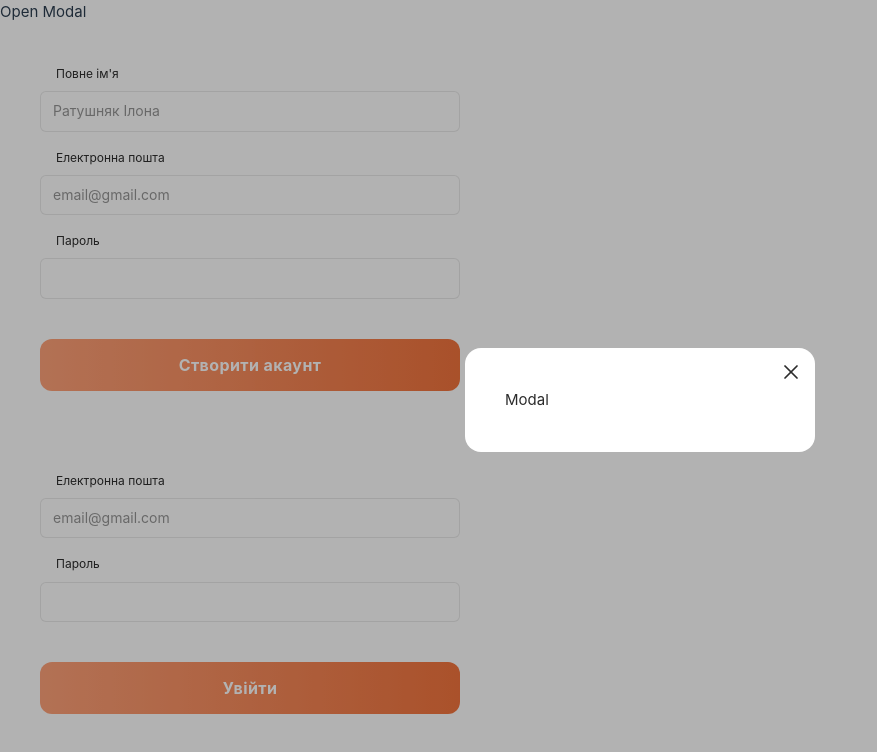
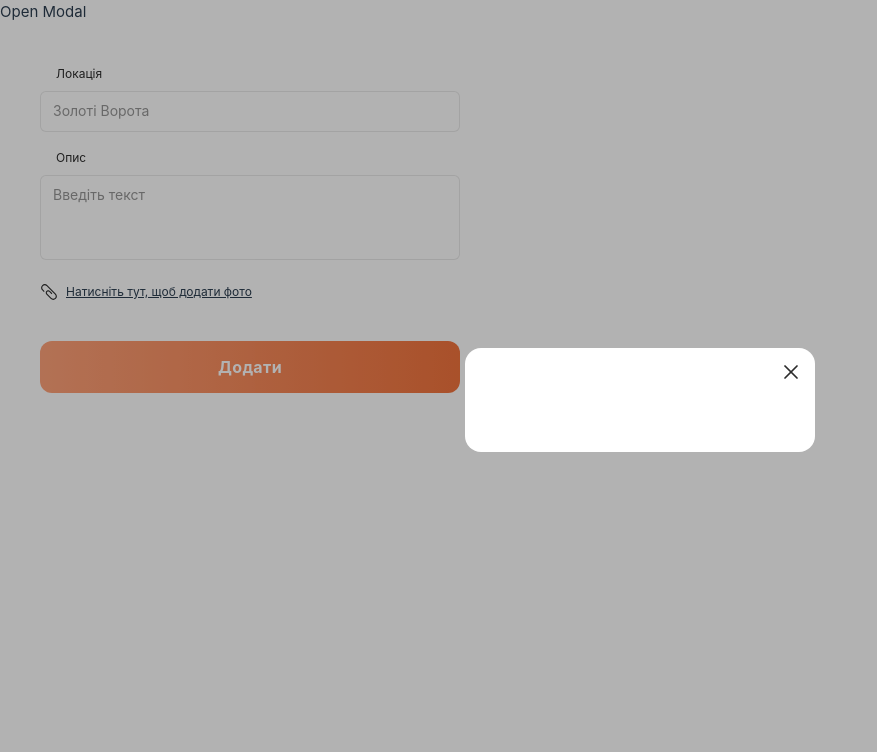
Before and after one commit to SvKost/traveller-vue-test, a Vue app: page / in a window 1280 px wide. Shown: the top 752 px of the page, without its empty margins (0-877 px from the left). Built offline with nearby package versions, Linux system fonts and the light colour scheme; what vue-svg-sprite would draw is missing.

Commit message:
uploading img input created

```diff
--- a/src/App.vue
+++ b/src/App.vue
@@ -1,8 +1,9 @@
 <script setup>
 import { ref } from 'vue'
-import LoginForm from './components/Auth/LoginForm/LoginForm.vue'
+// import LoginForm from './components/Auth/LoginForm/LoginForm.vue'
 import IModal from './components/IModal/IModal.vue'
-import RegistrationForm from './components/Auth/RegistrationForm/RegistrationForm.vue'
+// import RegistrationForm from './components/Auth/RegistrationForm/RegistrationForm.vue'
+import NewPlace from './components/FavoritePlace/NewPlace.vue'
 // import FavoritePlaces from './components/FavoritePlaces/FavoritePlaces.vue'
 // import HomepageView from './views/HomepageView.vue'
 
@@ -24,7 +25,9 @@ const openModal = () => {
     <FavoritePlaces />
   </div> -->
 
-  <RegistrationForm @submit="console.log" />
-  <LoginForm @submit="console.log" />
-  <IModal v-if="isOpen" @close="closeModal">Modal</IModal>
+  <!-- <RegistrationForm @submit="console.log" /> -->
+  <!-- <LoginForm @submit="console.log" /> -->
+
+  <NewPlace @submit="console.log" />
+  <IModal v-if="isOpen" @close="closeModal"></IModal>
 </template>
--- /dev/null
+++ b/src/components/FavoritePlace/NewPlace.vue
@@ -0,0 +1,25 @@
+<script setup>
+import { reactive, ref, toRaw } from 'vue'
+import FormContainer from '../Auth/FormContainer.vue'
+import IInput from '../IInput.vue'
+import IButton from '../IButton.vue'
+import InputUploadImg from '../InputUploadImg/InputUploadImg.vue'
+
+const emit = defineEmits(['submit'])
+const imgUrlBase64 = ref('')
+
+const formData = reactive({
+  location: '',
+  description: ''
+})
+</script>
+
+<template>
+  <FormContainer @submit.prevent="emit('submit', toRaw(formData))">
+    <IInput placeholder="Золоті Ворота" label="Локація" />
+    <IInput type="textarea" placeholder="Введіть текст" label="Опис" />
+    <img v-if="imgUrlBase64" :src="imgUrlBase64" />
+    <InputUploadImg @uploaded="(base64) => (imgUrlBase64 = base64)" />
+    <IButton class="w-full mt-10" variant="gradient" type="submit">Додати</IButton>
+  </FormContainer>
+</template>
--- a/src/components/FavoritePlaces/FavoritePlaces.vue
+++ b/src/components/FavoritePlaces/FavoritePlaces.vue
@@ -1,7 +1,6 @@
 <script setup>
 import FavoritePlace from '../FavoritePlace/FavoritePlace.vue'
 import IButton from '../IButton.vue'
-import IInput from '../IInput.vue'
 </script>
 
 <template>
--- a/src/components/IInput.vue
+++ b/src/components/IInput.vue
@@ -1,4 +1,6 @@
 <script setup>
+import { computed } from 'vue'
+
 const props = defineProps({
   modelValue: String,
   label: String,
@@ -10,17 +12,34 @@ const props = defineProps({
 })
 
 const emit = defineEmits(['update:modelValue'])
+
+const baseStyles =
+  'px-3 py-2 w-full bg-[#FFF] border-[1px] border-lightGrey rounded-md text-[14px] focus:outline-none focus:border-primary placeholder:text-grey'
+
+const isTextarea = computed(() => {
+  return props.type === 'textarea'
+})
+
+const inputStyles = computed(() => {
+  return isTextarea.value ? baseStyles + ' resize-none' : baseStyles
+})
+
+const componentName = computed(() => {
+  return isTextarea.value ? 'textarea' : 'input'
+})
 </script>
 
 <template>
   <div class="w-full text-black flex flex-col mb-4">
     <label class="block">
       <span class="block px-4 mb-2 text-[12px]">{{ props.label }}</span>
-      <input
+      <component
+        :is="componentName"
+        rows="3"
+        :class="inputStyles"
         :value="modelValue"
         @input="emit('update:modelValue', $event.target.value)"
         v-bind="{ ...$props, ...$attrs }"
-        class="px-3 py-2 w-full bg-[#FFF] border-[1px] border-lightGrey rounded-md text-[14px] focus:outline-none focus:border-primary placeholder:text-grey"
       />
     </label>
   </div>
--- a/src/components/IModal/IModal.vue
+++ b/src/components/IModal/IModal.vue
@@ -1,6 +1,7 @@
 <script setup>
 import { onMounted, onUnmounted, Teleport } from 'vue'
 import CrossIcon from '../../components/icons/CrossIcon.vue'
+import InputUploadImg from '../InputUploadImg/InputUploadImg.vue'
 
 const emit = defineEmits(['close'])
 
@@ -14,7 +15,7 @@ onUnmounted(() => {
 </script>
 
 <template>
-  <Teleport to="body">
+  <component :is="Teleport" to="body">
     <div
       class="flex w-full h-full fixed top-0 left-0 overflow-auto bg-[rgba(0,0,0,0.3)]"
       @click.self="emit('close')"
@@ -26,5 +27,5 @@ onUnmounted(() => {
         <slot></slot>
       </div>
     </div>
-  </Teleport>
+  </component>
 </template>
--- /dev/null
+++ b/src/components/InputUploadImg/InputUploadImg.vue
@@ -0,0 +1,36 @@
+<script setup>
+import { ref } from 'vue'
+import UploadImgIcon from './UploadImgIcon.vue'
+
+const emit = defineEmits(['uploaded'])
+const errorMessage = ref('')
+
+const handleUploadImg = (event) => {
+  const file = event.target.files[0]
+
+  if (file.size > 3 * 1024 * 1024) {
+    errorMessage.value = 'Занадто великий файл'
+    return
+  }
+
+  const fileReader = new FileReader()
+
+  fileReader.readAsDataURL(file)
+
+  fileReader.onload = () => {
+    errorMessage.value = ''
+    emit('uploaded', fileReader.result)
+  }
+}
+</script>
+
+<template>
+  <label class="cursor-pointer hover:text-primary">
+    <input type="file" accept="image/*" class="hidden" @change="handleUploadImg" />
+    <span class="flex gap-2 items-center">
+      <UploadImgIcon />
+      <span class="underline text-xs">Натисніть тут, щоб додати фото</span>
+    </span>
+  </label>
+  <div v-if="errorMessage" class="text-red-500">{{ errorMessage }}</div>
+</template>
--- /dev/null
+++ b/src/components/InputUploadImg/UploadImgIcon.vue
@@ -0,0 +1,8 @@
+<template>
+  <svg xmlns="http://www.w3.org/2000/svg" width="18" height="18" viewBox="0 0 18 18" fill="none">
+    <path
+      d="M15.8061 10.6312L7.36856 2.19373C5.96231 0.731231 3.65605 0.731231 2.19355 2.13748C0.731055 3.54373 0.731055 5.90623 2.19355 7.31248L2.2498 7.36873L3.8248 8.99998L4.6123 8.21248L2.98105 6.58123C2.0248 5.62498 2.0248 3.99373 2.98105 3.03748C3.9373 2.08123 5.56855 2.02498 6.5248 2.98123L6.58105 3.03748L14.9623 11.4187C15.9748 12.375 15.9748 14.0062 15.0186 14.9625C14.0623 15.975 12.4311 15.975 11.4748 15.0187L11.4186 14.9625L7.25605 10.8C6.69355 10.2375 6.7498 9.33748 7.25605 8.83123C7.52572 8.58696 7.87658 8.45167 8.24043 8.45167C8.60428 8.45167 8.95514 8.58696 9.2248 8.83123L11.5311 11.1375L12.3186 10.35L9.95605 7.98748C9.71659 7.76102 9.43467 7.58419 9.12654 7.4672C8.81841 7.3502 8.49018 7.29535 8.16075 7.30581C7.83133 7.31627 7.50723 7.39182 7.20715 7.52813C6.90706 7.66443 6.63692 7.85878 6.4123 8.09998C5.5123 9.05623 5.5123 10.575 6.4123 11.5875L10.6311 15.8062C12.0373 17.2687 14.3436 17.2687 15.8061 15.8625C17.2686 14.4562 17.2686 12.0937 15.8061 10.6312C15.8061 10.6875 15.8061 10.6312 15.8061 10.6312Z"
+      fill="#2C2C2C"
+    />
+  </svg>
+</template>
```
